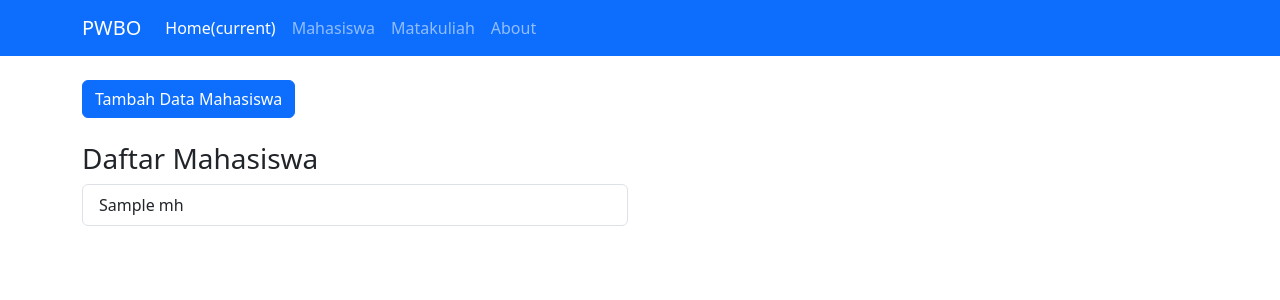
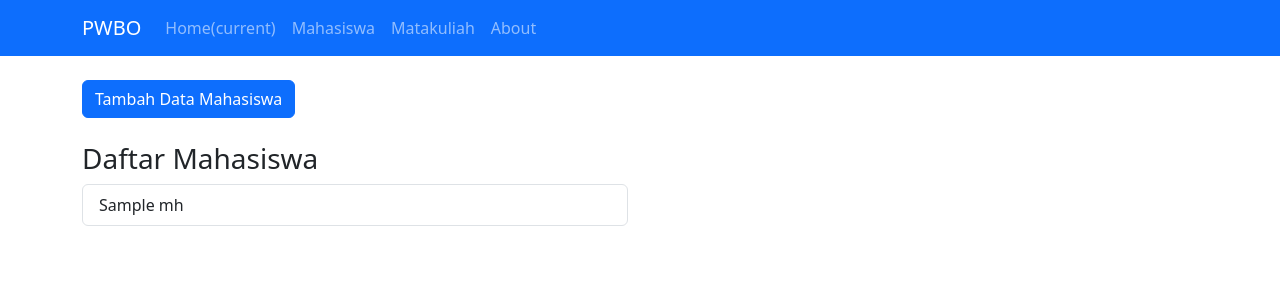
Before and after one commit to anugrahselan/pwbo_anugrahakbar, a PHP site: the page made by app/views/mahasiswa/index.php in a window 1280 px wide. Shown: the top 300 px of the page. Run offline with PHP 8.4, Linux system fonts and the light colour scheme; the template is opened without the code that fills it: most values are stand-ins (such as "Sample title", 1, 10 or a date in 2020); some libraries are stand-ins or nearby versions.

Commit message:
add header

```diff
--- a/app/views/templates/header.php
+++ b/app/views/templates/header.php
@@ -8,14 +8,16 @@
 </head>
 <body>
     <nav class="navbar navbar-expand-lg navbar navbar-dark bg-primary">
-        <div class= "container">
+        <div class="container">
             <a class="navbar-brand" href="<?php echo BASEURL; ?>">PWBO</a>
-        <button class="navbar-toggler" type="button" data-toggle="collapse" data-target="#navbarNavAltMarkup" aria-controls="navbarNavAltMarkup" aria-expanded="false" aria-label="Toggle navigation">
+            <button class="navbar-toggler" type="button" data-toggle="collapse" data-target="#navbarNavAltMarkup"
+                aria-controls="navbarNavAltMarkup" aria-expanded="false" aria-label="Toggle navigation">
                 <span class="navbar-toggler-icon"></span>
             </button>
             <div class="collapse navbar-collapse" id="navbarNavAltMarkup">
                 <div class="navbar-nav">
-                <a class="nav-item nav-link active" href="<?php echo BASEURL; ?>">Home<span class="sr-only">(current)</span></a>
+                    <a class="nav-item nav-link" href="<?php echo BASEURL; ?>">Home<span
+                            class="sr-only">(current)</span></a>
                     <a class="nav-item nav-link" href="<?php echo BASEURL; ?>/mahasiswa">Mahasiswa</a>
                     <a class="nav-item nav-link" href="<?php echo BASEURL; ?>/matakuliah">Matakuliah</a>
                     <a class="nav-item nav-link" href="<?php echo BASEURL; ?>/about">About</a>
```
Lines whose indentation alone changed are shown as unchanged.
